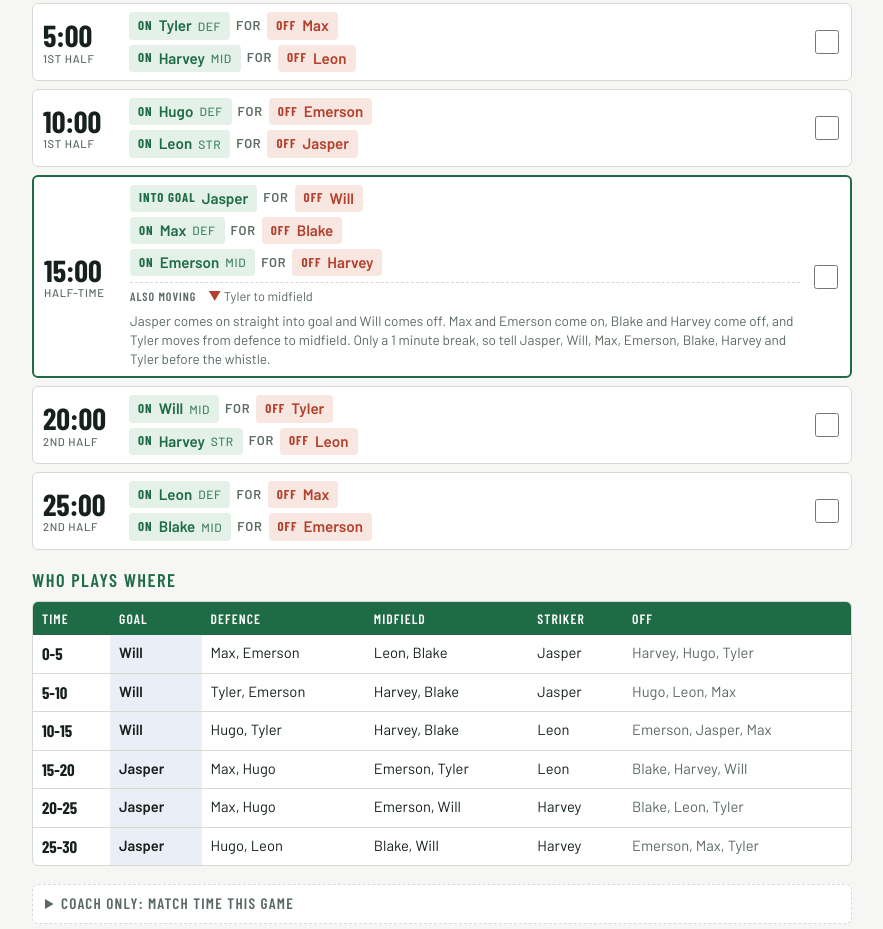
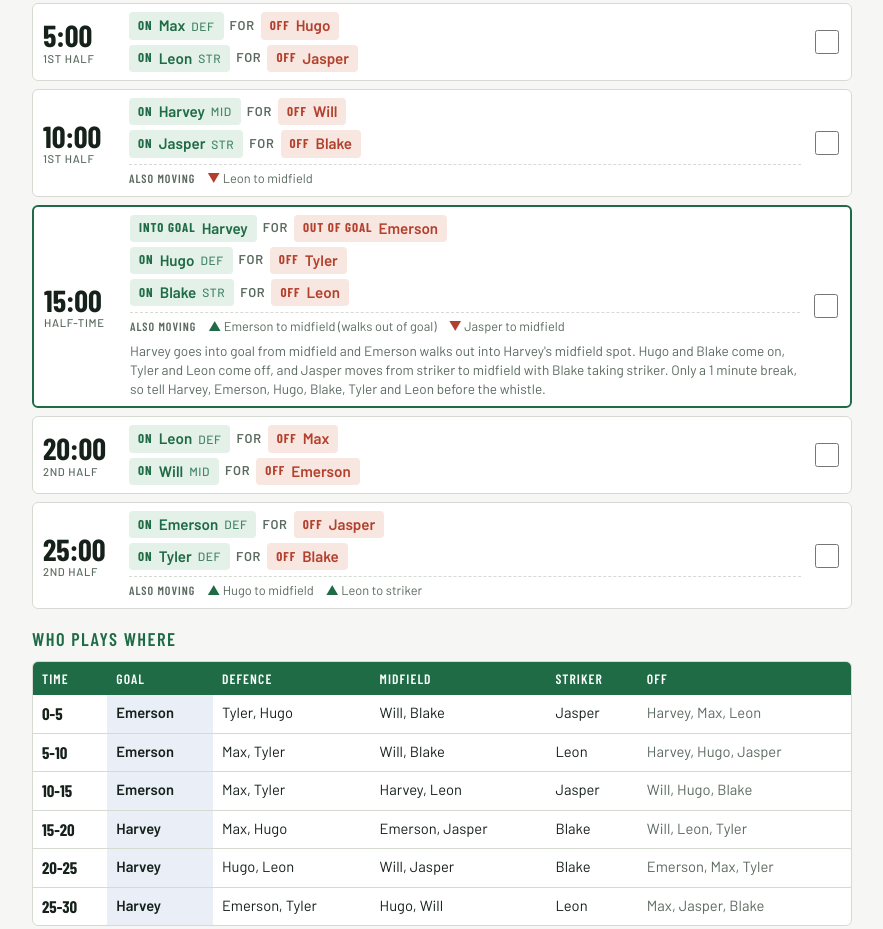
Before and after one commit to nickmittas1/Mghty-Messi-s, a plain HTML site: page index.html in a window 1280 px wide. Shown: the part 406-1335 px from the top of the page, without its empty margins (198-1081 px from the left). Drawn offline with nearby package versions, Linux system fonts and the light colour scheme.

Commit message:
Add files via upload

```diff
--- a/index.html
+++ b/index.html
@@ -122,7 +122,7 @@ body::before{content:"";position:fixed;inset:0 0 auto;height:env(safe-area-inset
 <main class="sheet">
   <header>
     <h1>Sideline Sub Card</h1>
-    <p class="meta">U9 &middot; Round 5 &middot; Wed 18 Nov, 5:50pm &middot; Tompkins Park, Pitch 5 &middot; vs ManUkids</p>
+    <p class="meta">U9 &middot; Round 6 &middot; Wed 25 Nov, 5:50pm &middot; Tompkins Park, Pitch 3 &middot; vs Mini Haaland&#39;s</p>
   </header>
 
   <div class="timer" id="timer" role="timer">
@@ -150,43 +150,45 @@ body::before{content:"";position:fixed;inset:0 0 auto;height:env(safe-area-inset
       <div class="swap">
         <div class="time">5:00<small>1st half</small></div>
         <div class="pairs">
-          <div class="pair"><span class="chip on"><b>On</b>Tyler <span class="pos">def</span></span><span class="for">for</span><span class="chip off"><b>Off</b>Max</span></div>
-          <div class="pair"><span class="chip on"><b>On</b>Harvey <span class="pos">mid</span></span><span class="for">for</span><span class="chip off"><b>Off</b>Leon</span></div>
+          <div class="pair"><span class="chip on"><b>On</b>Max <span class="pos">def</span></span><span class="for">for</span><span class="chip off"><b>Off</b>Hugo</span></div>
+          <div class="pair"><span class="chip on"><b>On</b>Leon <span class="pos">str</span></span><span class="for">for</span><span class="chip off"><b>Off</b>Jasper</span></div>
         </div>
         <input class="tick" type="checkbox" id="s1" aria-label="5:00 swaps done">
       </div>
       <div class="swap">
         <div class="time">10:00<small>1st half</small></div>
         <div class="pairs">
-          <div class="pair"><span class="chip on"><b>On</b>Hugo <span class="pos">def</span></span><span class="for">for</span><span class="chip off"><b>Off</b>Emerson</span></div>
-          <div class="pair"><span class="chip on"><b>On</b>Leon <span class="pos">str</span></span><span class="for">for</span><span class="chip off"><b>Off</b>Jasper</span></div>
+          <div class="pair"><span class="chip on"><b>On</b>Harvey <span class="pos">mid</span></span><span class="for">for</span><span class="chip off"><b>Off</b>Will</span></div>
+          <div class="pair"><span class="chip on"><b>On</b>Jasper <span class="pos">str</span></span><span class="for">for</span><span class="chip off"><b>Off</b>Blake</span></div>
+          <div class="moves"><b>Also moving</b><span><span class="dn">▼</span> Leon to midfield</span></div>
         </div>
         <input class="tick" type="checkbox" id="s2" aria-label="10:00 swaps done">
       </div>
       <div class="swap half">
         <div class="time">15:00<small>Half-time</small></div>
         <div class="pairs">
-          <div class="pair"><span class="chip on"><b>Into goal</b>Jasper</span><span class="for">for</span><span class="chip off"><b>Off</b>Will</span></div>
-          <div class="pair"><span class="chip on"><b>On</b>Max <span class="pos">def</span></span><span class="for">for</span><span class="chip off"><b>Off</b>Blake</span></div>
-          <div class="pair"><span class="chip on"><b>On</b>Emerson <span class="pos">mid</span></span><span class="for">for</span><span class="chip off"><b>Off</b>Harvey</span></div>
-          <div class="moves"><b>Also moving</b><span><span class="dn">▼</span> Tyler to midfield</span></div>
-          <div class="note">Jasper comes on straight into goal and Will comes off. Max and Emerson come on, Blake and Harvey come off, and Tyler moves from defence to midfield. Only a 1 minute break, so tell Jasper, Will, Max, Emerson, Blake, Harvey and Tyler before the whistle.</div>
+          <div class="pair"><span class="chip on"><b>Into goal</b>Harvey</span><span class="for">for</span><span class="chip off"><b>Out of goal</b>Emerson</span></div>
+          <div class="pair"><span class="chip on"><b>On</b>Hugo <span class="pos">def</span></span><span class="for">for</span><span class="chip off"><b>Off</b>Tyler</span></div>
+          <div class="pair"><span class="chip on"><b>On</b>Blake <span class="pos">str</span></span><span class="for">for</span><span class="chip off"><b>Off</b>Leon</span></div>
+          <div class="moves"><b>Also moving</b><span><span class="up">▲</span> Emerson to midfield (walks out of goal)</span><span><span class="dn">▼</span> Jasper to midfield</span></div>
+          <div class="note">Harvey goes into goal from midfield and Emerson walks out into Harvey&#39;s midfield spot. Hugo and Blake come on, Tyler and Leon come off, and Jasper moves from striker to midfield with Blake taking striker. Only a 1 minute break, so tell Harvey, Emerson, Hugo, Blake, Tyler and Leon before the whistle.</div>
         </div>
         <input class="tick" type="checkbox" id="s3" aria-label="15:00 swaps done">
       </div>
       <div class="swap">
         <div class="time">20:00<small>2nd half</small></div>
         <div class="pairs">
-          <div class="pair"><span class="chip on"><b>On</b>Will <span class="pos">mid</span></span><span class="for">for</span><span class="chip off"><b>Off</b>Tyler</span></div>
-          <div class="pair"><span class="chip on"><b>On</b>Harvey <span class="pos">str</span></span><span class="for">for</span><span class="chip off"><b>Off</b>Leon</span></div>
+          <div class="pair"><span class="chip on"><b>On</b>Leon <span class="pos">def</span></span><span class="for">for</span><span class="chip off"><b>Off</b>Max</span></div>
+          <div class="pair"><span class="chip on"><b>On</b>Will <span class="pos">mid</span></span><span class="for">for</span><span class="chip off"><b>Off</b>Emerson</span></div>
         </div>
         <input class="tick" type="checkbox" id="s4" aria-label="20:00 swaps done">
       </div>
       <div class="swap">
         <div class="time">25:00<small>2nd half</small></div>
         <div class="pairs">
-          <div class="pair"><span class="chip on"><b>On</b>Leon <span class="pos">def</span></span><span class="for">for</span><span class="chip off"><b>Off</b>Max</span></div>
-          <div class="pair"><span class="chip on"><b>On</b>Blake <span class="pos">mid</span></span><span class="for">for</span><span class="chip off"><b>Off</b>Emerson</span></div>
+          <div class="pair"><span class="chip on"><b>On</b>Emerson <span class="pos">def</span></span><span class="for">for</span><span class="chip off"><b>Off</b>Jasper</span></div>
+          <div class="pair"><span class="chip on"><b>On</b>Tyler <span class="pos">def</span></span><span class="for">for</span><span class="chip off"><b>Off</b>Blake</span></div>
+          <div class="moves"><b>Also moving</b><span><span class="up">▲</span> Hugo to midfield</span><span><span class="up">▲</span> Leon to striker</span></div>
         </div>
         <input class="tick" type="checkbox" id="s5" aria-label="25:00 swaps done">
       </div>
@@ -199,12 +201,12 @@ body::before{content:"";position:fixed;inset:0 0 auto;height:env(safe-area-inset
       <table>
         <thead><tr><th>Time</th><th>Goal</th><th>Defence</th><th>Midfield</th><th>Striker</th><th>Off</th></tr></thead>
         <tbody>
-          <tr><td class="t">0-5</td><td class="gk">Will</td><td>Max, Emerson</td><td>Leon, Blake</td><td>Jasper</td><td class="off">Harvey, Hugo, Tyler</td></tr>
-          <tr><td class="t">5-10</td><td class="gk">Will</td><td>Tyler, Emerson</td><td>Harvey, Blake</td><td>Jasper</td><td class="off">Hugo, Leon, Max</td></tr>
-          <tr><td class="t">10-15</td><td class="gk">Will</td><td>Hugo, Tyler</td><td>Harvey, Blake</td><td>Leon</td><td class="off">Emerson, Jasper, Max</td></tr>
-          <tr><td class="t">15-20</td><td class="gk">Jasper</td><td>Max, Hugo</td><td>Emerson, Tyler</td><td>Leon</td><td class="off">Blake, Harvey, Will</td></tr>
-          <tr><td class="t">20-25</td><td class="gk">Jasper</td><td>Max, Hugo</td><td>Emerson, Will</td><td>Harvey</td><td class="off">Blake, Leon, Tyler</td></tr>
-          <tr><td class="t">25-30</td><td class="gk">Jasper</td><td>Hugo, Leon</td><td>Blake, Will</td><td>Harvey</td><td class="off">Emerson, Max, Tyler</td></tr>
+          <tr><td class="t">0-5</td><td class="gk">Emerson</td><td>Tyler, Hugo</td><td>Will, Blake</td><td>Jasper</td><td class="off">Harvey, Max, Leon</td></tr>
+          <tr><td class="t">5-10</td><td class="gk">Emerson</td><td>Max, Tyler</td><td>Will, Blake</td><td>Leon</td><td class="off">Harvey, Hugo, Jasper</td></tr>
+          <tr><td class="t">10-15</td><td class="gk">Emerson</td><td>Max, Tyler</td><td>Harvey, Leon</td><td>Jasper</td><td class="off">Will, Hugo, Blake</td></tr>
+          <tr><td class="t">15-20</td><td class="gk">Harvey</td><td>Max, Hugo</td><td>Emerson, Jasper</td><td>Blake</td><td class="off">Will, Leon, Tyler</td></tr>
+          <tr><td class="t">20-25</td><td class="gk">Harvey</td><td>Hugo, Leon</td><td>Will, Jasper</td><td>Blake</td><td class="off">Emerson, Max, Tyler</td></tr>
+          <tr><td class="t">25-30</td><td class="gk">Harvey</td><td>Emerson, Tyler</td><td>Hugo, Will</td><td>Leon</td><td class="off">Max, Jasper, Blake</td></tr>
         </tbody>
       </table>
     </div>
@@ -213,8 +215,8 @@ body::before{content:"";position:fixed;inset:0 0 auto;height:env(safe-area-inset
   <details class="coach">
     <summary>Coach only: match time this game</summary>
     <div class="mins">
-      <span><b>Will</b> 25 (15 in goal)</span><span><b>Jasper</b> 25 (15 in goal)</span><span><b>Emerson</b> 20</span><span><b>Leon</b> 20</span><span><b>Harvey</b> 20</span>
-      <span><b>Hugo</b> 20</span><span><b>Blake</b> 20</span><span><b>Max</b> 15</span><span><b>Tyler</b> 15</span>
+      <span><b>Emerson</b> 25 (15 in goal)</span><span><b>Harvey</b> 20 (15 in goal)</span><span><b>Will</b> 20</span><span><b>Leon</b> 20</span><span><b>Jasper</b> 20</span>
+      <span><b>Hugo</b> 20</span><span><b>Tyler</b> 20</span><span><b>Blake</b> 20</span><span><b>Max</b> 15</span>
     </div>
   </details>
 
```
